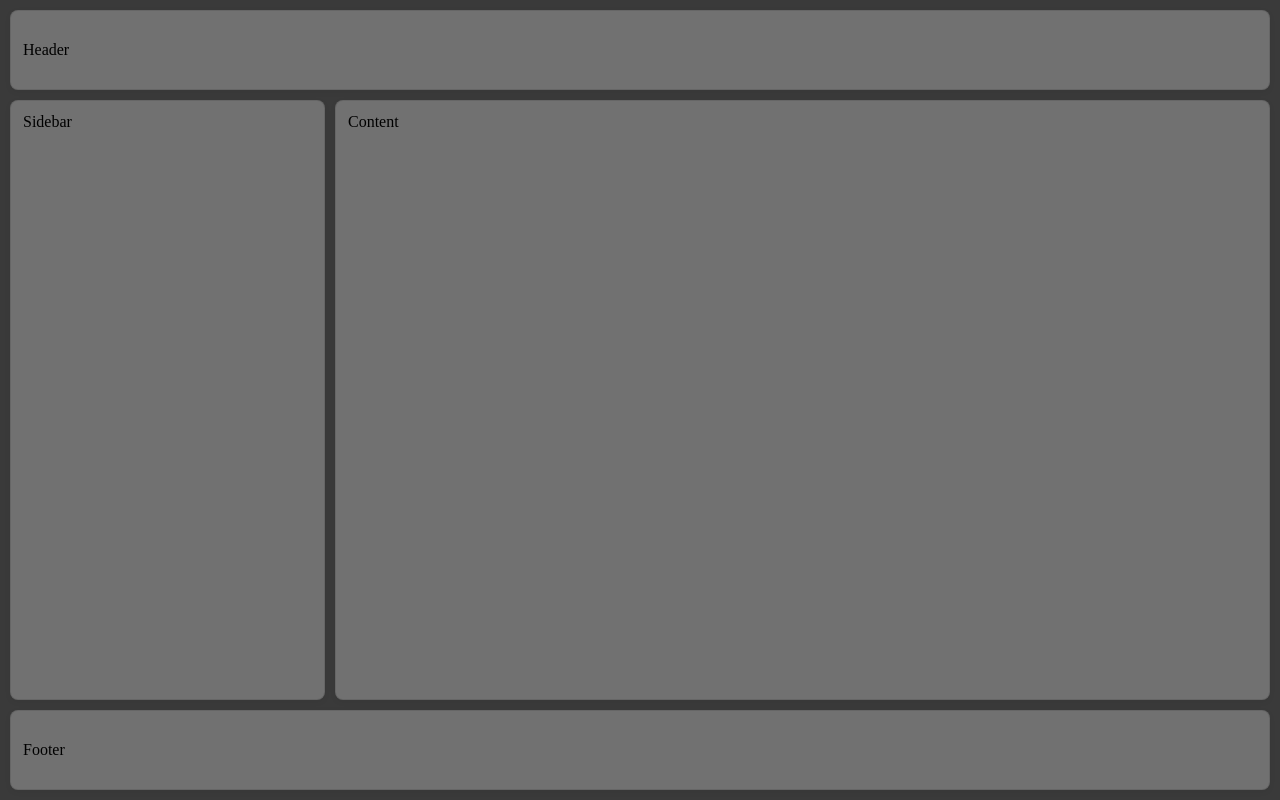
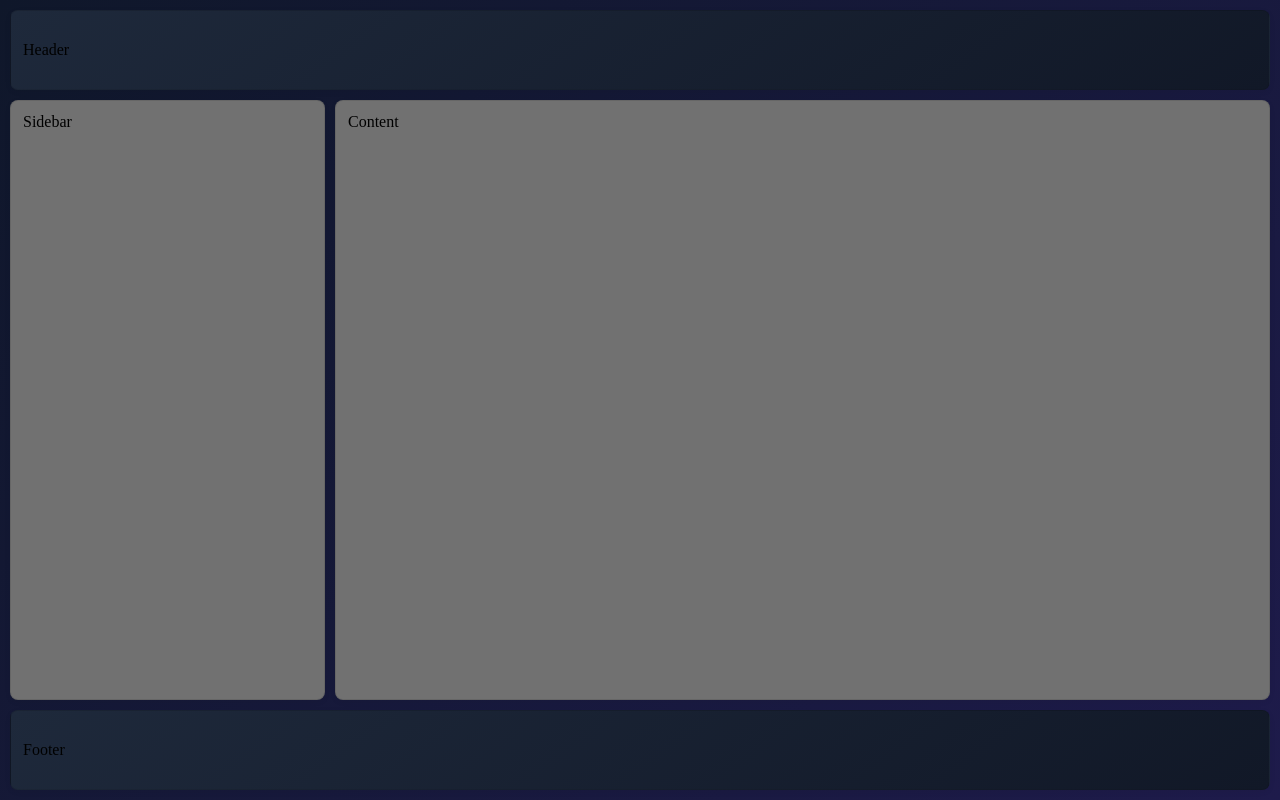
Before and after one commit to 0nel16/CurrencyWebPage, a plain HTML site: page index.html in a window 1280 px wide. Drawn offline with Linux system fonts and the light colour scheme.

Commit message:
Changed the background color, tried a gradient

```diff
--- a/style.css
+++ b/style.css
@@ -5,7 +5,7 @@
 html, body{
     height: 100%;
     margin: 0;
-    background: #3a3a3a;
+    background: linear-gradient(135deg, #0f172a, #1e1b4b);
 }
 
 .container {
@@ -17,7 +17,7 @@ html, body{
 }
 
 .card {
-    background: #717171;
+    background: linear-gradient(145deg, #1e293b, #111827);
     border: 1px solid rgba(0,0,0,0.1);
     border-radius: 8px;
     padding: 12px;
```
